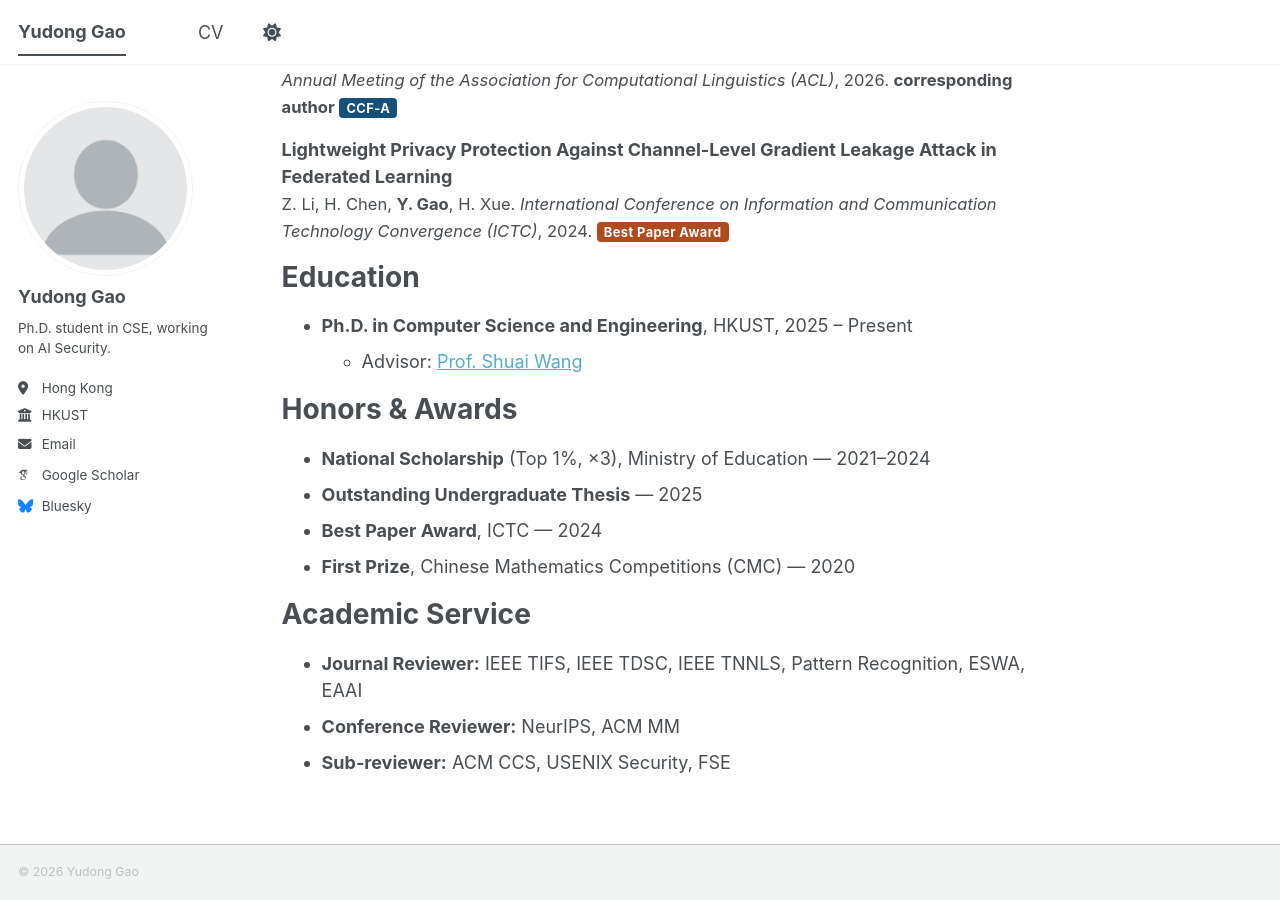
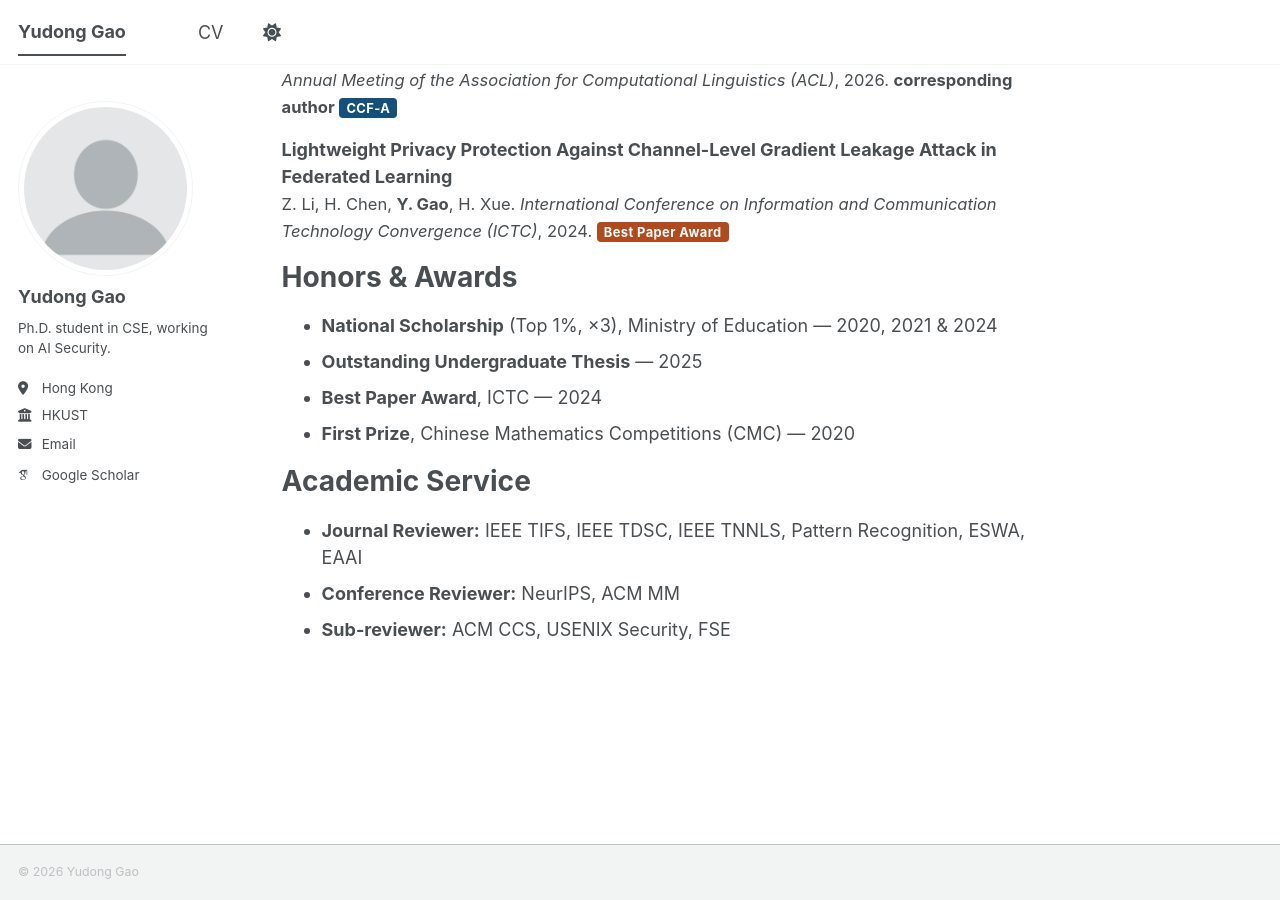
Before and after one commit to ifen1/ifen1.github.io, a Jekyll site: the page built from _pages/about.md, in a window 1280 px wide and 900 px high, scrolled down 1122 px. Built offline with Jekyll 4.4.1, drawn with Linux system fonts in a browser that asks for light colours; some web fonts are replaced; a script bundle is joined from its source files by our own code; library files that are not in the unit come from our copies.

Commit message:
Remove Education section and Bluesky link; fix National Scholarship years
Co-Authored-By: Claude Opus 4.8 (1M context) <noreply@anthropic.com>

```diff
--- a/_config.yml
+++ b/_config.yml
@@ -57,7 +57,7 @@ author:
 
   # Social media
   artstation       : # Username
-  bluesky          : "bsky.app" # Replace this with you Bluesky username
+  bluesky          : # Replace this with you Bluesky username
   facebook         : # Username
   flickr           : # Username
   foursquare       : # Username
--- a/_pages/about.md
+++ b/_pages/about.md
@@ -45,14 +45,9 @@ Publications
 </p>
 {% endfor %}
 
-Education
-======
-* **Ph.D. in Computer Science and Engineering**, HKUST, 2025 – Present
-  * Advisor: [Prof. Shuai Wang](https://home.cse.ust.hk/~shuaiw/)
-
 Honors & Awards
 ======
-* **National Scholarship** (Top 1%, ×3), Ministry of Education — 2021–2024
+* **National Scholarship** (Top 1%, ×3), Ministry of Education — 2020, 2021 & 2024
 * **Outstanding Undergraduate Thesis** — 2025
 * **Best Paper Award**, ICTC — 2024
 * **First Prize**, Chinese Mathematics Competitions (CMC) — 2020
```
